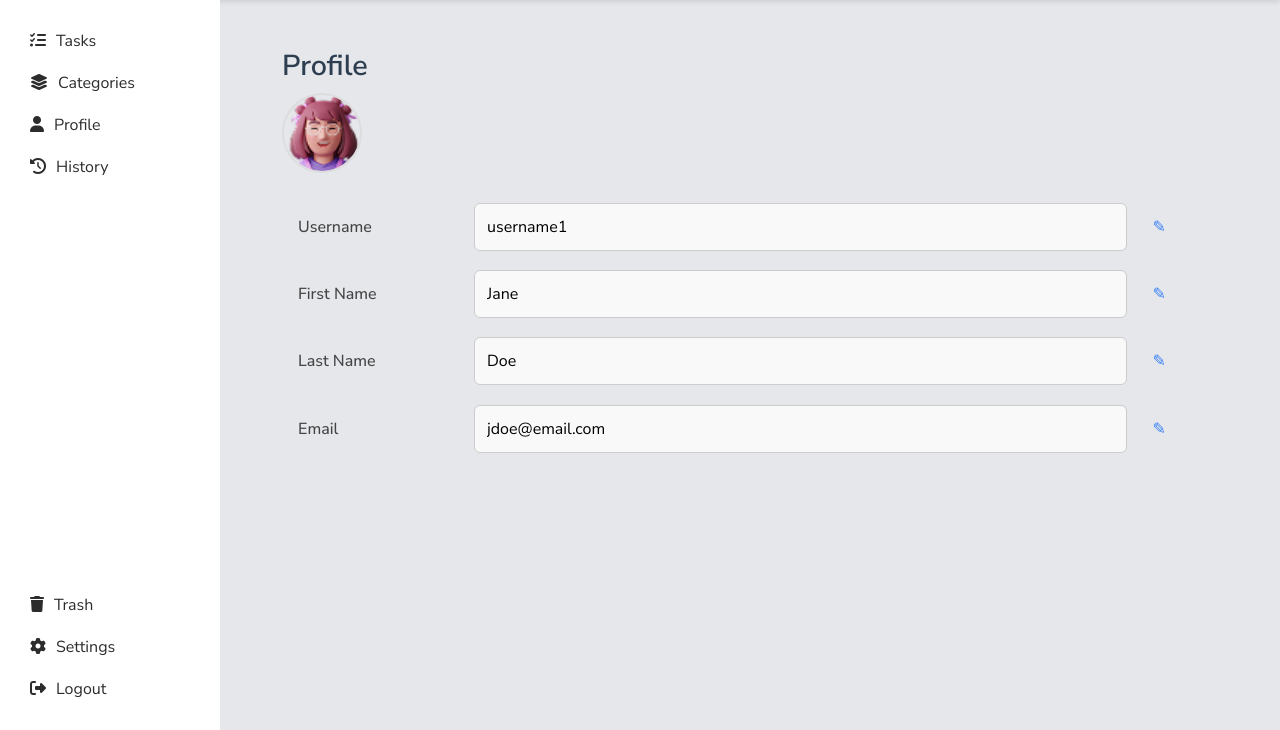
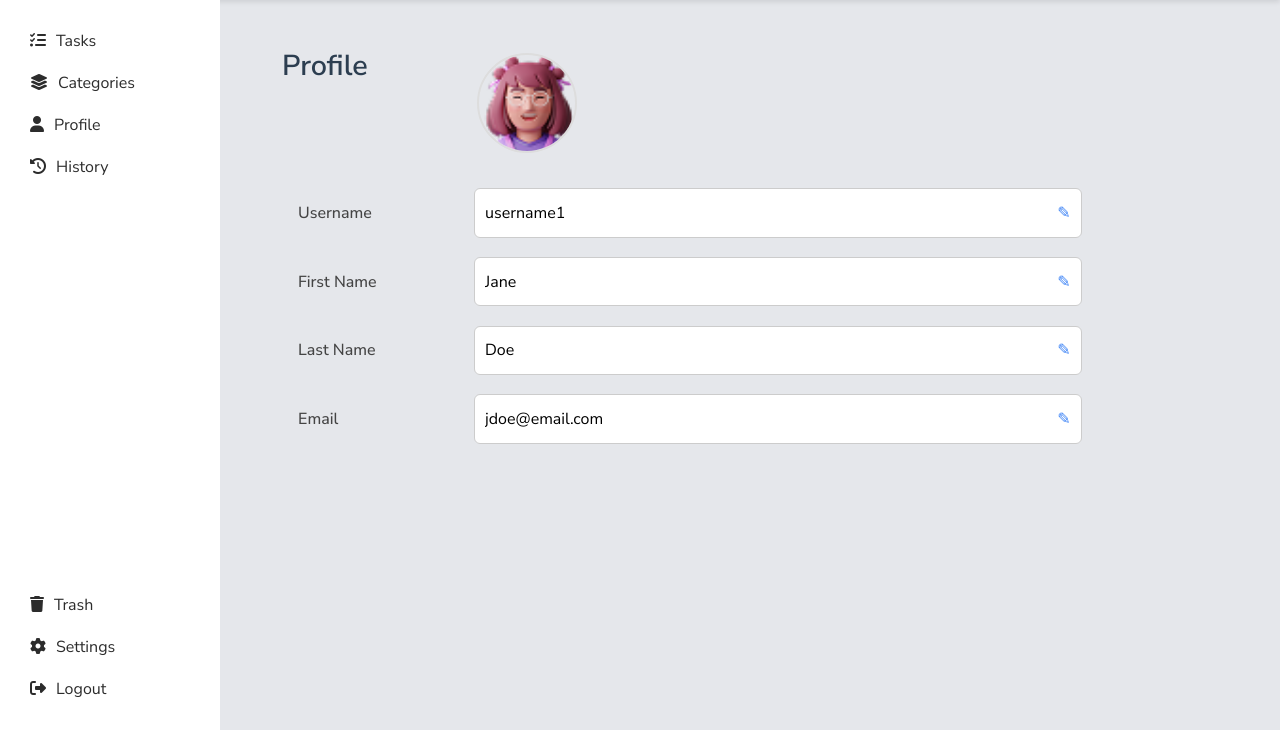
Before and after one commit to Ongea-Tech/OngeaTask, a Flask app: page /profile in a window 1280 px wide. Shown: the part 70-800 px from the top of the page. Run offline with Flask 3, Linux system fonts and the light colour scheme; some web fonts are replaced.

Commit message:
Modifies the profile and category pages

```diff
--- a/app/static/styles.css
+++ b/app/static/styles.css
@@ -493,6 +493,7 @@ input[type="checkbox"] {
   align-items: flex-start;
   color: #333;
   margin-left: 2rem;
+  justify-content: center;
 }
 
 .profile-title {
@@ -504,14 +505,17 @@ input[type="checkbox"] {
 
 .profile-image-container {
   margin-bottom: 1.5rem;
+  margin-left: 195px;
 }
 
 .profile-image {
-  width: 80px;
-  height: 80px;
+  width: 100px;
+  height: 100px;
   border-radius: 50%;
   border: 2px solid #ddd;
   object-fit: cover;
+  margin-top: -40px;
+  margin-bottom: 5px;
 }
 
 .profile-form {
@@ -552,6 +556,24 @@ input[type="checkbox"] {
   border-color: #3b82f6;
   background-color: #fff;
 }
+.input-wrapper {
+  display: flex;
+  align-items: center;
+  border: 1px solid #ccc;
+  border-radius: 6px;
+  padding: 0 10px;
+  background-color: #fff;
+  width: 70%;
+}
+
+.input-wrapper input {
+  border: none;
+  outline: none;
+  flex: 1;
+  padding: 0.8rem 0;
+  font-size: 1rem;
+  background-color: transparent;
+}
 
 .edit-icon {
   margin-left: 10px;
@@ -589,10 +611,6 @@ input[type="checkbox"] {
   gap: 1rem;
 }
 
-.category-form button {
-
-}
-
 .category-group {
   display: flex;
   align-items: center;
@@ -625,7 +643,7 @@ input[type="checkbox"] {
 .delete-icon {
   margin-left: 10px;
   color: black;
-  font-size: .7rem;
+  font-size: .9rem;
   cursor: pointer;
   flex-shrink: 0;
   transition: color 0.2s ease;
@@ -646,6 +664,9 @@ input[type="checkbox"] {
   font-size: 1rem;
   cursor: pointer;
   transition: background-color 0.2s ease;
+  margin-top: 40px;
+  margin-left: auto;
+  display: block;
 }
 
 .add-category-button:hover {
--- a/app/templates/profile.html
+++ b/app/templates/profile.html
@@ -14,26 +14,34 @@
   <form class="profile-form">
     <div class="form-group">
       <label for="username">Username</label>
+      <div class ="input-wrapper">
         <input type="text" id="username" value="username1" />
         <span class="edit-icon">&#9998;</span>
+      </div>
     </div>
 
     <div class="form-group">
       <label for="firstname">First Name</label>
+      <div class ="input-wrapper">
         <input type="text" id="firstname" value="Jane" />
         <span class="edit-icon">&#9998;</span>
+      </div>
     </div>
 
     <div class="form-group">
       <label for="lastname">Last Name</label>
+      <div class ="input-wrapper">
         <input type="text" id="lastname" value="Doe" />
         <span class="edit-icon">&#9998;</span>
+      </div>
     </div>
 
     <div class="form-group">
       <label for="email">Email</label>
+      <div class ="input-wrapper">
         <input type="email" id="email" value="jdoe@email.com" />
         <span class="edit-icon">&#9998;</span>
+      </div>
     </div>
   </form>
 </div>
```
Lines whose indentation alone changed are shown as unchanged.
